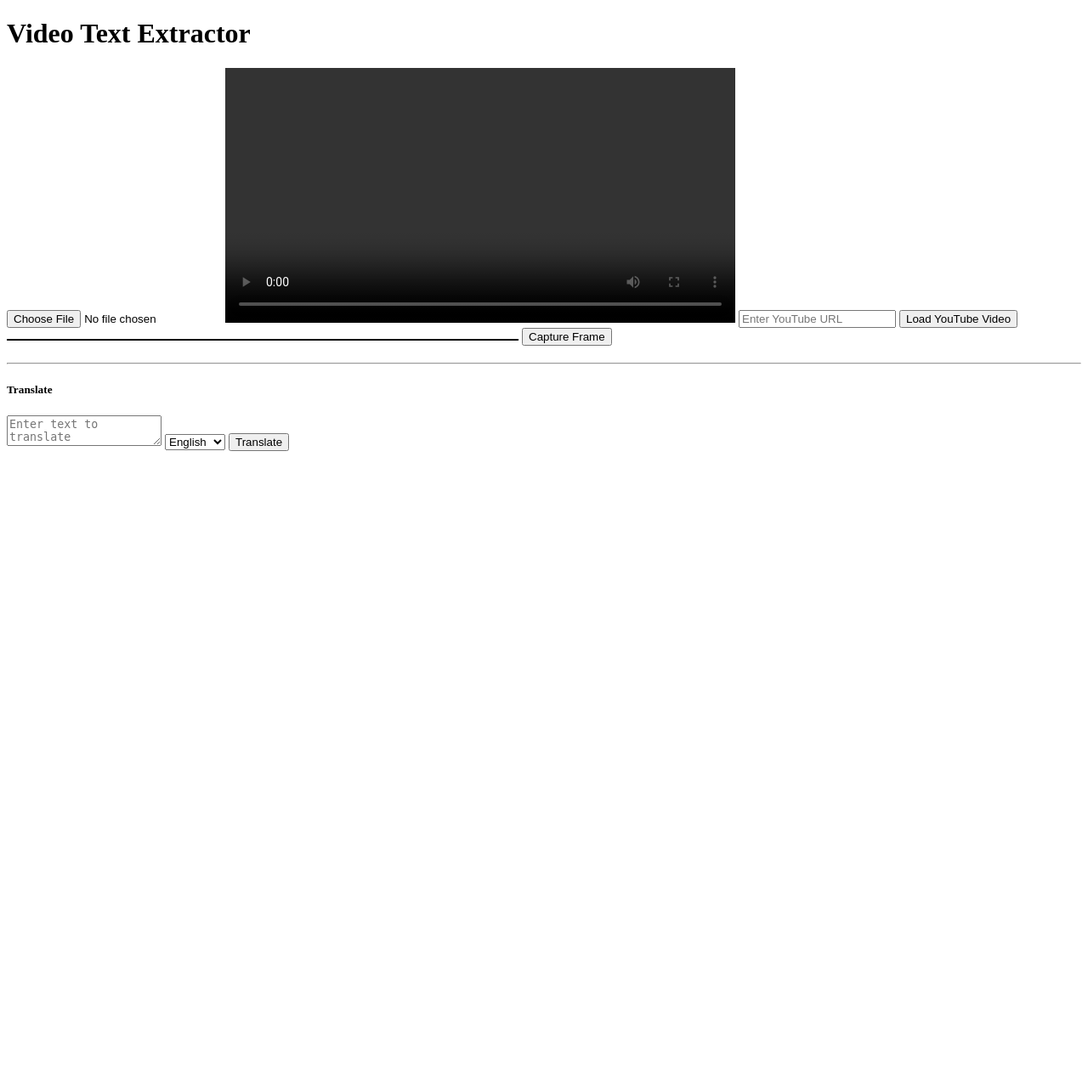
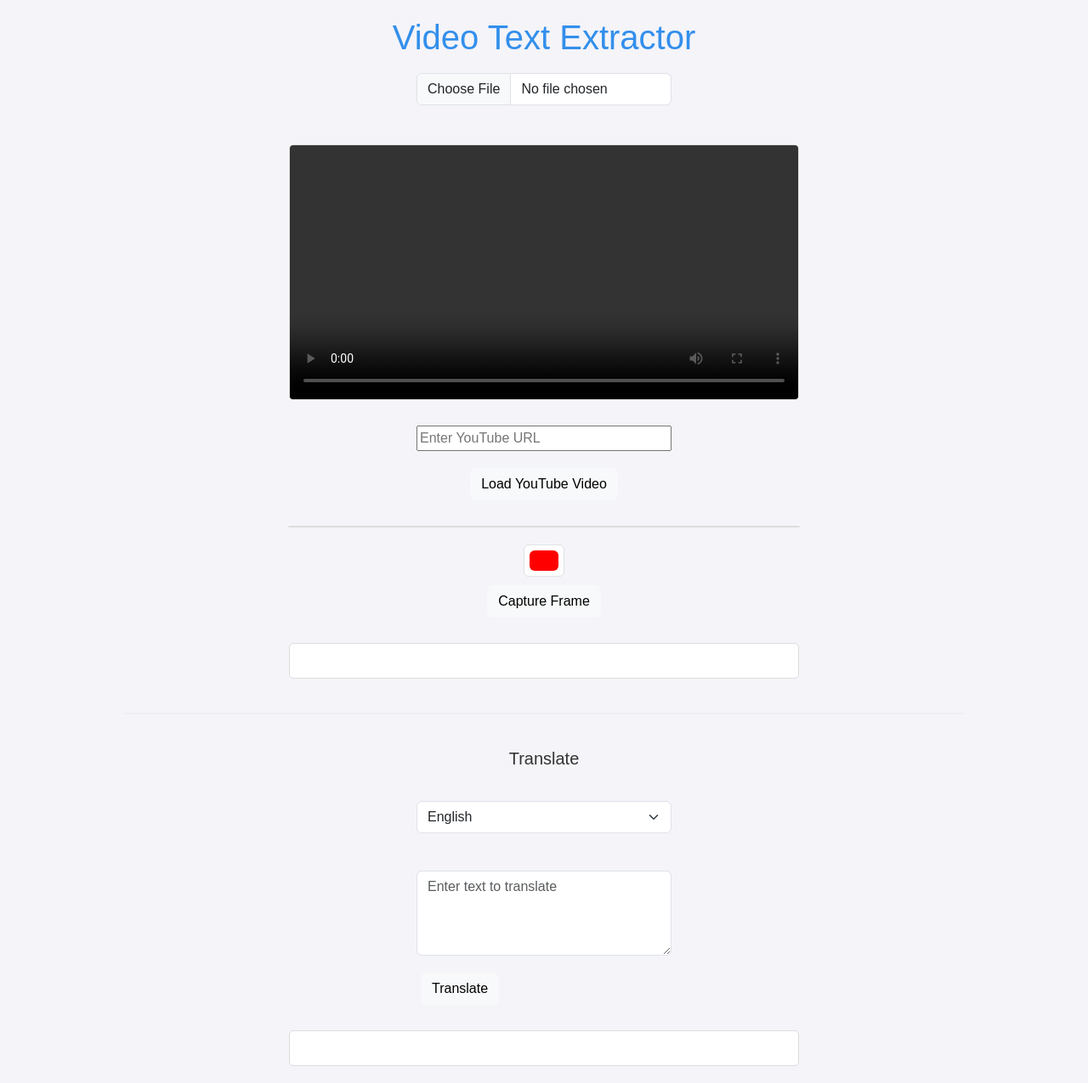
Before and after one commit to haasima/Video-Text-Extractor-, a Django app: page / in a window 1280 px wide. Shown: the whole page at 85% size. Before the commit the page ends 531 px from the top, so only its background shows below. Run offline with Django 4.2, Linux system fonts and the light colour scheme; some libraries are stand-ins or nearby versions.

Commit message:
new interface

```diff
--- /dev/null
+++ b/video_text_extractor/core/static/core/css/main.css
@@ -0,0 +1,71 @@
+/* styles.css */
+body {
+    font-family: Arial, sans-serif;
+    background-color: #f4f4f9;
+    color: #333;
+    margin: 0;
+    padding: 20px;
+    display: flex;
+    flex-direction: column;
+    align-items: center;
+}
+
+h1 {
+    color: rgb(51, 143, 235);
+    text-align: center;
+}
+
+#videoInput, #youtubeUrl, #languageSelect, #textToTranslate {
+    width: 300px;
+    margin: 10px 0;
+}
+
+#videoPlayer, #playerContainer, #canvas {
+    margin: 20px 0;
+    border: 1px solid #ddd;
+    border-radius: 5px;
+}
+
+button {
+    background-color: #5A9;
+    color: white;
+    border: none;
+    padding: 10px 20px;
+    border-radius: 5px;
+    cursor: pointer;
+    margin: 10px 5px;
+}
+
+button:hover {
+    background-color: #488;
+}
+
+#textResult, #translationResult {
+    background-color: white;
+    border: 1px solid #ddd;
+    padding: 20px;
+    border-radius: 5px;
+    width: 600px;
+    margin-top: 20px;
+    text-align: center;
+}
+
+#translationForm h5, #textResult h5, #translationResult h5 {
+    text-align: center;
+    margin-bottom: 20px;
+}
+
+textarea {
+    width: 100%;
+    height: 100px;
+    margin-bottom: 10px;
+    padding: 10px;
+    border-radius: 5px;
+    border: 1px solid #ddd;
+}
+
+hr {
+    width: 80%;
+    border: 1px solid #ddd;
+    margin: 40px 0;
+}
--- a/video_text_extractor/core/templates/core/index.html
+++ b/video_text_extractor/core/templates/core/index.html
@@ -1,42 +1,43 @@
+{% load static %}
 <!DOCTYPE html>
 <html>
 <head>
     <title>Video Text Extractor</title>
-    <style>
-        #canvas {
-            border: 1px solid black;
-        }
-        #textResult {
-            margin-top: 20px;
-        }
-    </style>
+    <link href="https://cdn.jsdelivr.net/npm/bootstrap@5.3.3/dist/css/bootstrap.min.css" rel="stylesheet" integrity="sha384-QWTKZyjpPEjISv5WaRU9OFeRpok6YctnYmDr5pNlyT2bRjXh0JMhjY6hW+ALEwIH" crossorigin="anonymous">
+    <link rel="stylesheet" href="{% static 'core/css/main.css' %}">
     <!-- Include the YouTube IFrame Player API script -->
+    <script src="https://cdn.jsdelivr.net/npm/bootstrap@5.3.3/dist/js/bootstrap.bundle.min.js" integrity="sha384-YvpcrYf0tY3lHB60NNkmXc5s9fDVZLESaAA55NDzOxhy9GkcIdslK1eN7N6jIeHz" crossorigin="anonymous"></script>
     <script src="https://www.youtube.com/iframe_api"></script>
+    <script src="https://cdnjs.cloudflare.com/ajax/libs/html2canvas/0.4.1/html2canvas.min.js"></script>
 </head>
 <body>
     <h1>Video Text Extractor</h1>
-    <input type="file" id="videoInput" accept="video/*">
+    <div class="mb-3">
+        <input class="form-control" type="file" id="videoInput" accept="video/*">
+    </div>
     <video id="videoPlayer" width="600" controls></video>
     <input type="text" id="youtubeUrl" placeholder="Enter YouTube URL">
-    <button onclick="loadYouTubeVideo()">Load YouTube Video</button>
+    <button class="btn btn-light" onclick="loadYouTubeVideo()">Load YouTube Video</button>
     <div id="playerContainer">
         <div id="player"></div>
     </div>
     <canvas id="canvas" width="600" height="0"></canvas>
-    <button onclick="captureFrame()">Capture Frame</button>
+    <input type="color" class="form-control form-control-color" id="myColor" value="#FF0000" title="Choose a color">
+    <button class="btn btn-light" onclick="captureFrame()">Capture Frame</button>
     <div id="textResult"></div>
 
     <!-- Translation form -->
     <hr>
     <h5>Translate</h5>
     <div id="translationForm" style="margin-top: 20px;">
-        <textarea id="textToTranslate" placeholder="Enter text to translate"></textarea>
-        <select id="languageSelect">
-            <option value="en">English</option>
+        <select class="form-select" id="languageSelect">
+            <option value="en" selected>English</option>
             <option value="ru">Russian</option>
             <!-- Add more language options as needed -->
         </select>
-        <button onclick="translateText()">Translate</button>
+        <br>
+        <textarea class="form-control" id="textToTranslate" placeholder="Enter text to translate"></textarea>
+        <button class="btn btn-light" onclick="translateText()">Translate</button>
     </div>
 
     <div id="translationResult"></div>
@@ -46,6 +47,7 @@
         const videoPlayer = document.getElementById('videoPlayer');
         const canvas = document.getElementById('canvas');
         const context = canvas.getContext('2d');
+        const colorPicker = document.getElementById('myColor');
         let startX, startY, isDrawing = false;
         let player;
         let youtubeAPIReady = false;
@@ -113,12 +115,13 @@
                 canvas.width = videoPlayer.videoWidth;
                 canvas.height = videoPlayer.videoHeight;
                 context.drawImage(videoPlayer, 0, 0, canvas.width, canvas.height);
-            } else if (player && player.getPlayerState() !== YT.PlayerState.PLAYING) {
+            } else if (player && player.getPlayerState() == YT.PlayerState.PLAYING) {
                 const video = player.getIframe();
-                const rect = video.getBoundingClientRect();
-                canvas.width = rect.width;
-                canvas.height = rect.height;
-                context.drawImage(video, 0, 0, canvas.width, canvas.height);
+                html2canvas(video).then(canvasElement => {
+                    canvas.width = canvasElement.width;
+                    canvas.height = canvasElement.height;
+                    context.drawImage(canvasElement, 0, 0, canvas.width, canvas.height);
+                });
             }
         }
 
@@ -139,7 +142,7 @@
                 }
                 context.beginPath();
                 context.rect(startX, startY, e.offsetX - startX, e.offsetY - startY);
-                context.strokeStyle = 'red';
+                context.strokeStyle = colorPicker.value;
                 context.stroke();
             }
         });
--- a/video_text_extractor/core/views.py
+++ b/video_text_extractor/core/views.py
@@ -6,6 +6,7 @@ from io import BytesIO
 import base64
 from googletrans import Translator
 import json
+
 
 def index(request):
     return render(request, 'core/index.html')
@@ -16,9 +17,10 @@ def process_frame(request):
         image_data = request.POST.get('image')
         image_data = image_data.split(',')[1]
         image = Image.open(BytesIO(base64.b64decode(image_data)))
-        text = pytesseract.image_to_string(image, lang='eng')
+        text = pytesseract.image_to_string(image, lang='eng+rus')
         return JsonResponse({'text': text})
     return JsonResponse({'error': 'Invalid request'}, status=400)
+
 
 def translate_text(request):
     if request.method == 'POST':
```
Also changed, not shown: video_text_extractor/video_text_extractor/settings.py (+7 -0 lines), README.md, images/first.png (added), images/screenshot.png (deleted), images/second.png (added), images/third.png (added).
